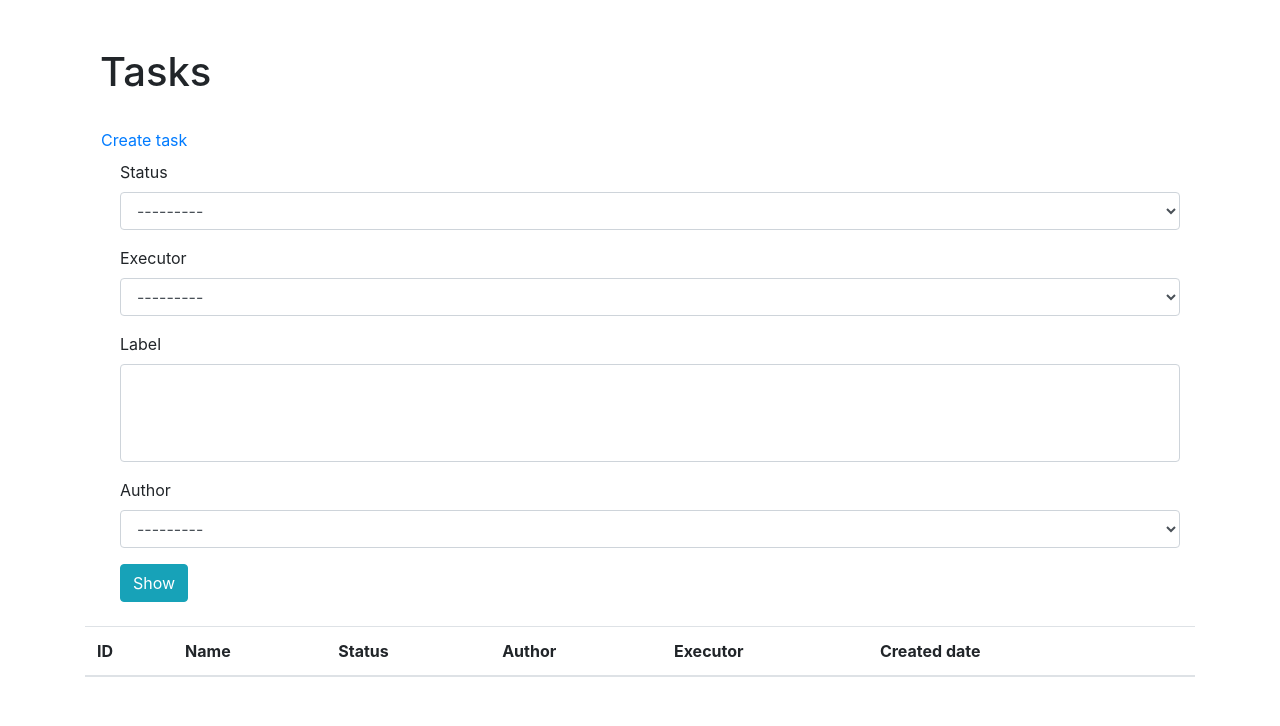
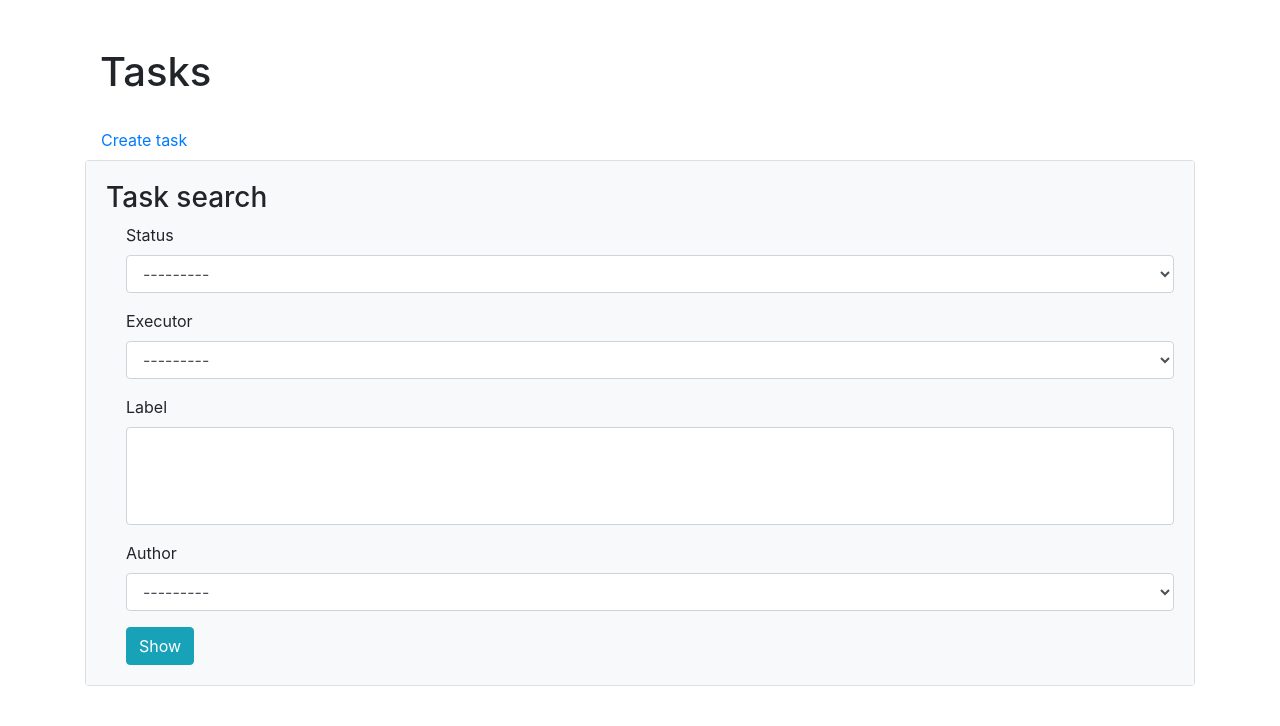
Before and after one commit to DzmitrySha/python-project-52, a Django app: page /tasks/ in a window 1280 px wide. Shown: the part 56-782 px from the top of the page. Before the commit the page ends 733 px from the top, so only its background shows below. Run offline with Django 4.2, Linux system fonts and the light colour scheme; the visitor is signed in with stand-in values (Sample User, id 1); data comes from the database, SQL or seed files in the repository; data that the repository does not hold is empty; some libraries are stand-ins or nearby versions.

Commit message:
modified tasks search card

```diff
--- a/tasks/templates/tasks/tasks.html
+++ b/tasks/templates/tasks/tasks.html
@@ -12,19 +12,19 @@
 
 <a class="nav-link" href="{% url 'task_create' %}">{% trans 'Create task' %}</a>
 
-
-<div class="container wrapper flex-grow-1">
+<div class="card mb-3">
+    <div class="card-body bg-light">
+        <h3>{% trans 'Task search' %}</h3>
         <form method="get" class="form-check">
             {% bootstrap_form filter.form %}
             <button submit="{{ btn_show }}" class="btn btn-info">
                 {{ btn_show }}
             </button>
-
         </form>
-    <br>
+    </div>
 </div>
 
-
+<br>
 <table class="table">
     <thead>
     <tr>
```
Lines whose indentation alone changed are shown as unchanged.
